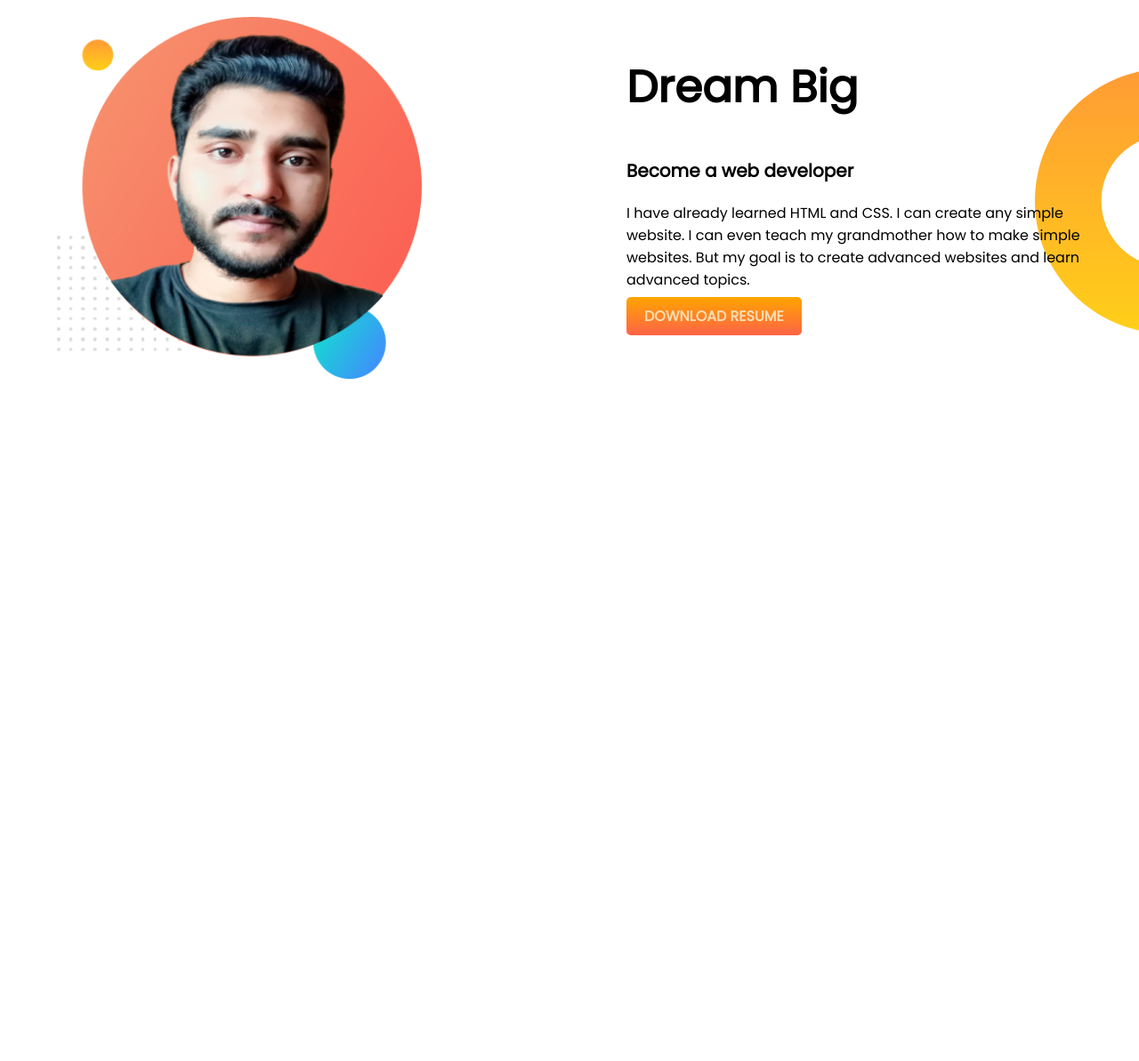
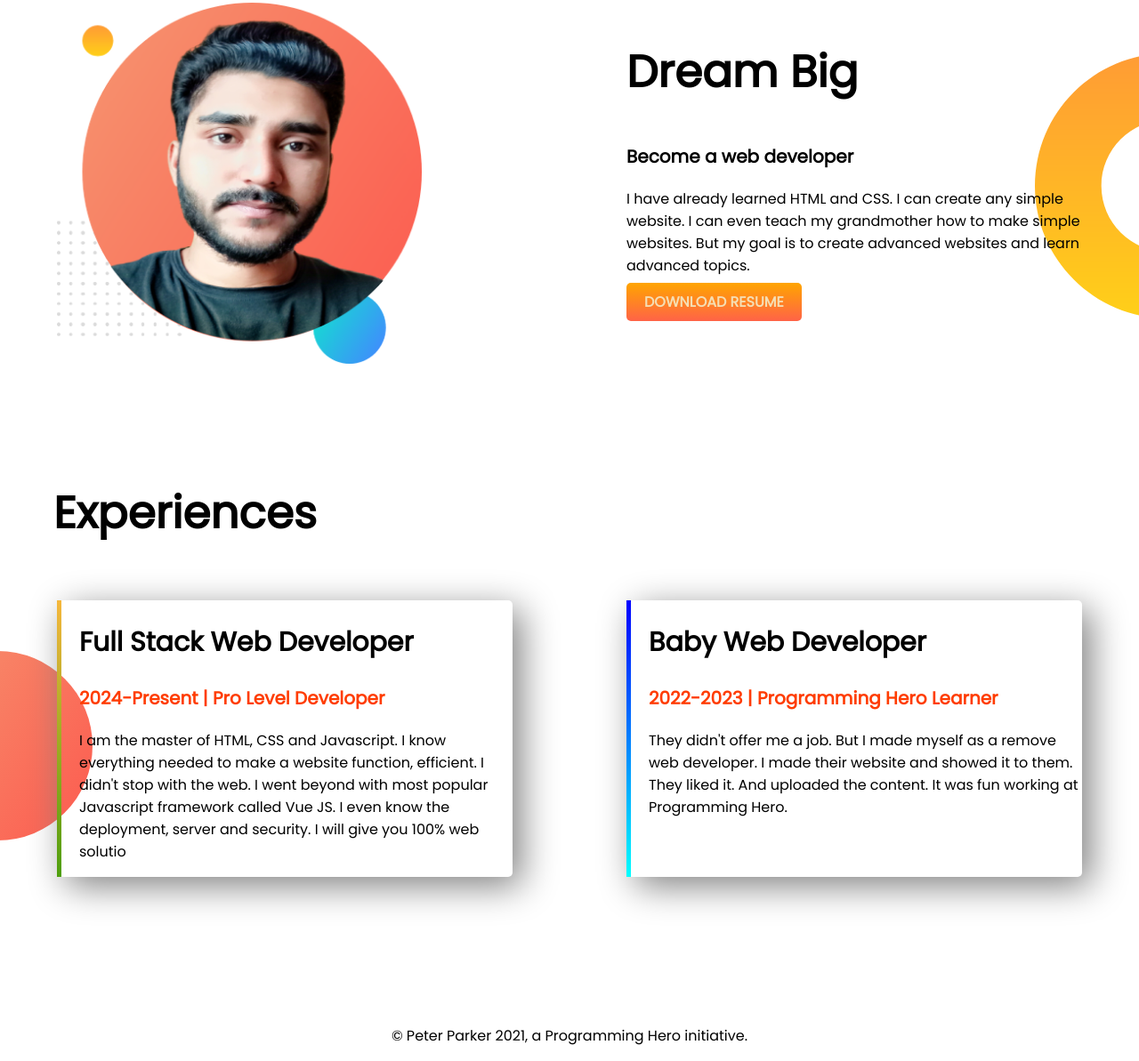
Before and after one commit to shamsuladd07/developer-portfolio, a plain HTML site: page index.html in a window 1280 px wide. Shown: the part 590-1783 px from the top of the page at 89% size. Before the commit the page ends 1087 px from the top, so only its background shows below. Drawn offline with Linux system fonts and the light colour scheme.

Commit message:
experience added

```diff
--- a/index.html
+++ b/index.html
@@ -13,7 +13,7 @@
 </head>
 
 <body>
-    <section class="top-banner">
+    <section class="top-banner flexiable-container">
         <div class="half-width">
             <h1>Welcome To</h1>
             <h2> <span>Shamsul Islam</span> World</h2>
@@ -28,8 +28,8 @@
             <img src="images/my-bg2.png" alt="">
         </div>
     </section>
-    <section class="dream-section">
-        <div class="dream-width">
+    <section class="dream-section flexiable-container">
+        <div class="dream-width ">
             <img src="images/my-bg.png" alt="">
         </div>
         <div class="dream-width">
@@ -40,6 +40,29 @@
             <a class="link-here" href="">DOWNLOAD RESUME</a>
         </div>
     </section>
+    <section class="experience-area">
+        <h1 id="exp">Experiences</h1>
+        <div class="flexiable-container">
+            <div id="wev-developer" class="experience-item">
+                <h2>Full Stack Web Developer</h2>
+                <h3> <span>2024-Present | Pro Level Developer</span></h3>
+                <p>I am the master of HTML, CSS and Javascript. I know everything needed to make a website function,
+                    efficient. I didn't stop with the web. I went beyond with most popular Javascript framework called
+                    Vue
+                    JS. I even know the deployment, server and security. I will give you 100% web solutio</p>
+            </div>
+            <div id="baby-developer" class="experience-item">
+                <h2>Baby Web Developer</h2>
+                <h3> <span>2022-2023 | Programming Hero Learner</span></h3>
+                <p>They didn't offer me a job. But I made myself as a remove web developer. I made their website and
+                    showed
+                    it to them. They liked it. And uploaded the content. It was fun working at Programming Hero.</p>
+            </div>
+        </div>
+    </section>
+    <footer>
+        <p>© Peter Parker 2021, a Programming Hero initiative.</p>
+    </footer>
 
 </body>
 
--- a/style.css
+++ b/style.css
@@ -2,11 +2,12 @@ body{
     font-family: 'Poppins', sans-serif;
     margin: 0;
 }
+
 h1{
     font-size: 50px;
 }
 h2{
-    font-size: 40px;
+    font-size: 30px;
 }
 h3{
     font-size: 20px;
@@ -14,7 +15,7 @@ h3{
 span{
     color: rgb(255, 60, 0);
 }
-section{
+.flexiable-container{
     display: flex;
 }
 .half-width{
@@ -36,6 +37,9 @@ section{
     background-image: url(images/top-banner.png);
     background-repeat: no-repeat;
 }
+#exp{
+    margin: 1.2em;
+}
 .dream-width{
     width: 50%;
     padding: 5%;
@@ -48,3 +52,30 @@ section{
     background-repeat: no-repeat;
     background-position: right;
 }
+.experience-area{
+    background-image: url(images/exp-bg.png);
+    background-repeat: no-repeat;
+    background-position: left center;
+}
+.experience-item{
+    width: 40%;
+    margin-left: 5%;
+    margin-right: 5%;
+    padding-left: 20px;
+    border-radius: 5px;
+    margin-bottom: 150px;
+    box-shadow: 10px 10px 40px gray;
+}
+#wev-developer{
+    border-left: 5px solid;
+    border-image: linear-gradient(#f6b73c, #4d9f0c);
+    border-image-slice: 1;
+}
+#baby-developer{
+    border-left: 5px solid;
+    border-image: linear-gradient(blue, cyan);
+    border-image-slice: 1;
+}
+footer p{
+    text-align: center;
+}
```
Also changed, not shown: images/jhankar.png (deleted), images/jhankar2.png (deleted), images/sk.jpg (deleted).
